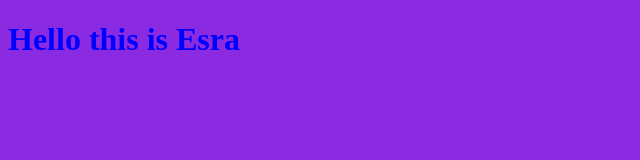
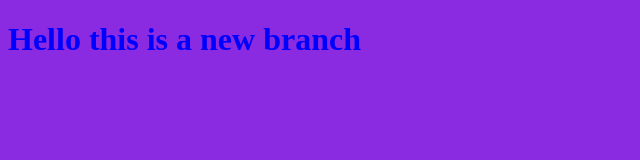
Before and after one commit to gaiedesra/myproject, a plain HTML site: page index.html in a window 1280 px wide. Shown: the whole page, without its empty margins (0-640 px from the left). Drawn offline with Linux system fonts and the light colour scheme.

Commit message:
edit the html file

```diff
--- a/index.html
+++ b/index.html
@@ -7,7 +7,7 @@
     <link rel="stylesheet" href="style.css">
 </head>
 <body >
-    <h1>Hello this is Esra</h1>
+    <h1>Hello this is a new branch </h1>
     <script src="app.js"></script>
 
 </body>
```
